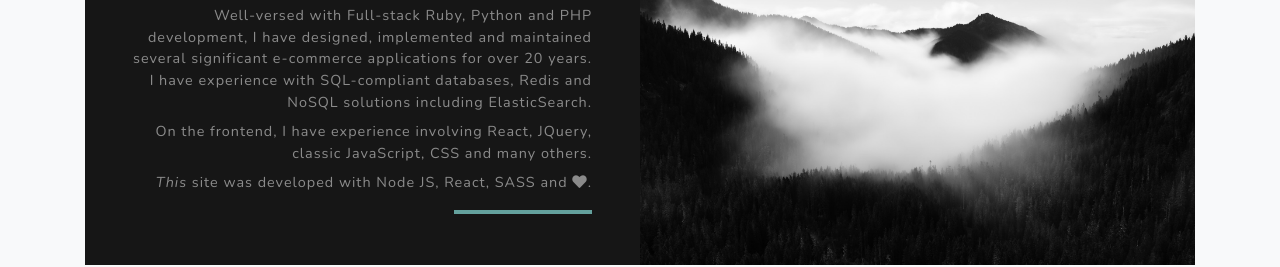
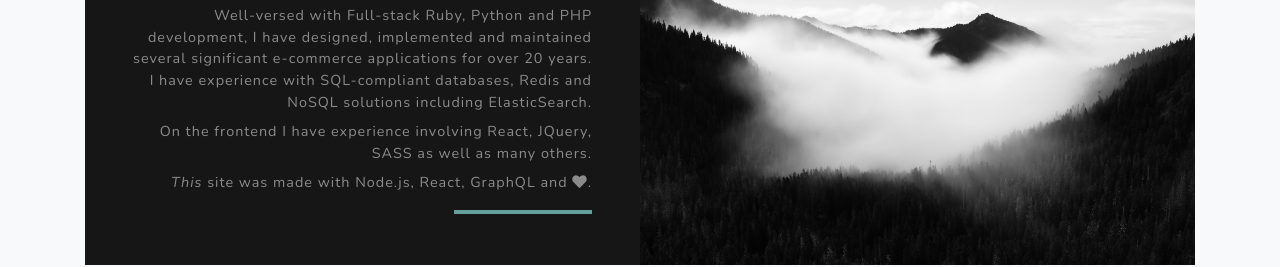
Before and after one commit to sfgeorge/sfgeorge.github.io, a Gatsby site: page / in a window 1280 px wide. Shown: the part 3158-3425 px from the top of the page. Built offline with nearby package versions, Linux system fonts and the light colour scheme; Gatsby itself is replaced by a stand-in of ours.

Commit message:
Update frontend skills

```diff
--- a/src/pages/index.js
+++ b/src/pages/index.js
@@ -167,10 +167,10 @@ const IndexPage = () => (
                     Well-versed with Full-stack Ruby, Python and PHP development, I have designed, implemented and maintained several significant e-commerce applications for over 20 years.  I have experience with SQL-compliant databases, Redis and NoSQL solutions including ElasticSearch.
                   </p>
                   <p className="my-2 text-white-50">
-                    On the frontend, I have experience involving React, JQuery, classic JavaScript, CSS and many others.
+                    On the frontend I have experience involving React, JQuery, SASS as well as many others.
                   </p>
                   <p className="my-2 text-white-50">
-                    <i>This</i> site was developed with Node JS, React, SASS and <i class="fas fa-heart" aria-hidden="true" title="love"></i><span class="sr-only">love</span>.
+                    <i>This</i> site was made with Node.js, React, GraphQL and <i class="fas fa-heart" aria-hidden="true" title="love"></i><span class="sr-only">love</span>.
                   </p>
                   <hr className="d-none d-lg-block mb-0 mr-0" />
                 </div>
```
